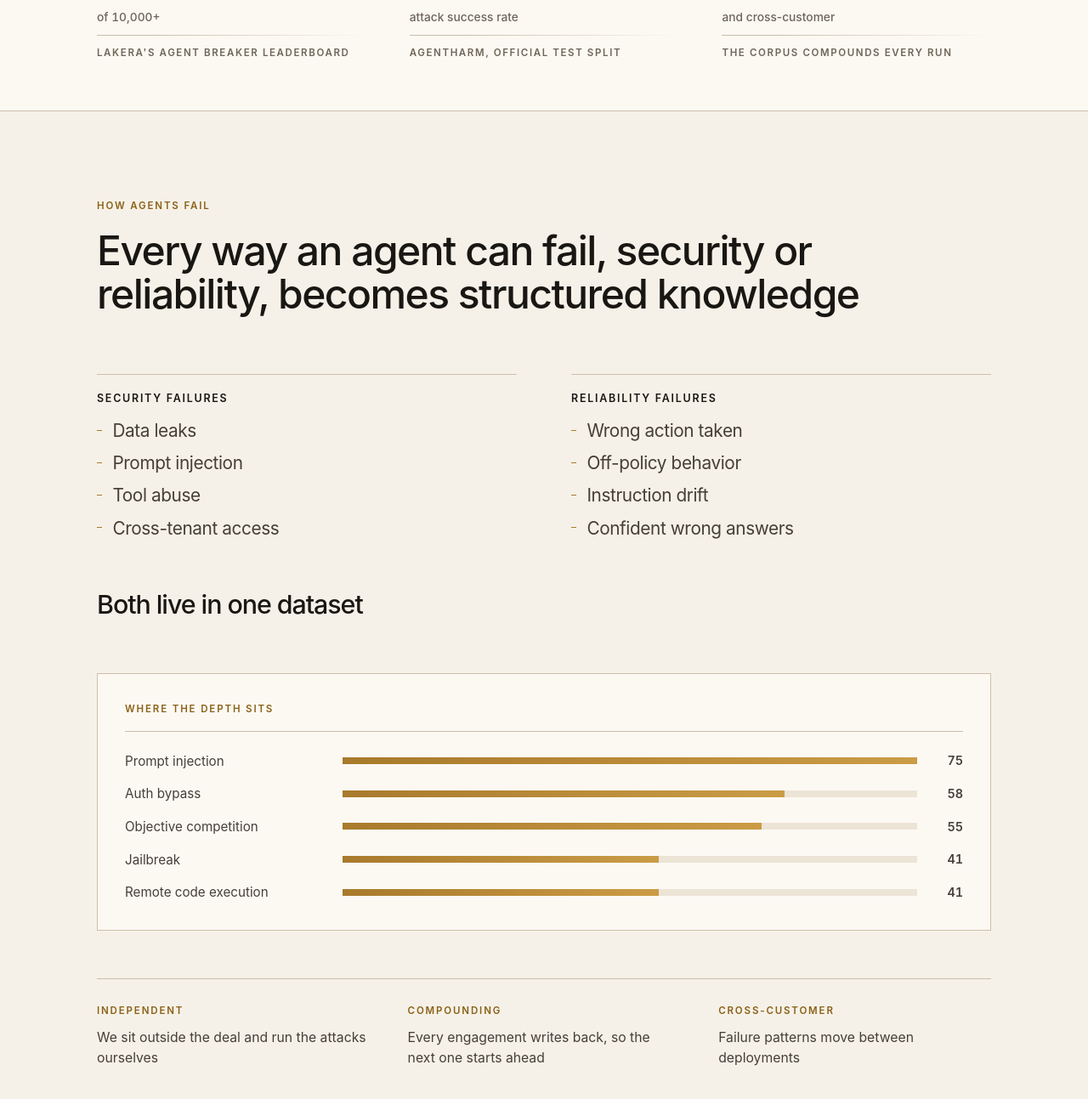
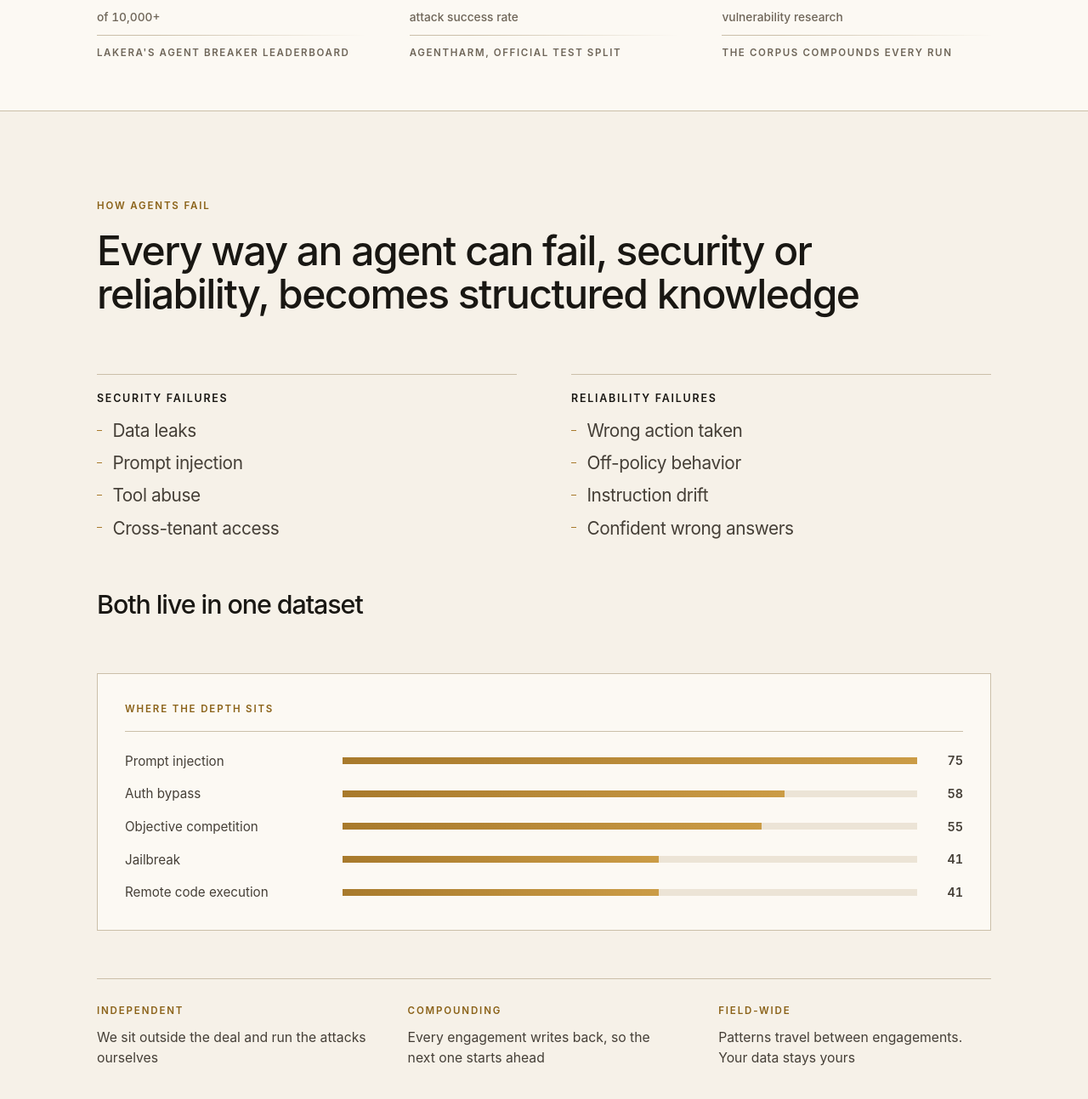
Before and after one commit to MahmoudAbdalla28/bwebsite, an Astro site: page / in a window 1280 px wide. Shown: the part 1370-2663 px from the top of the page at 85% size. Built offline with nearby package versions, Linux system fonts and the light colour scheme; Astro itself is replaced by a stand-in of ours.

Commit message:
kill 'cross-customer' from public copy
it reads to a prospect as 'you are giving my data to other customers', which is
the opposite of the trust we need. the third proof slot goes back to
'vulnerability research', and the property is now 'field-wide: patterns travel
between engagements, your data stays yours'.

cross-customer stays the internal positioning word. it is not site copy.

```diff
--- a/src/components/HowAgentsFail.astro
+++ b/src/components/HowAgentsFail.astro
@@ -15,7 +15,7 @@ const reliability = [
 const properties = [
   { term: 'Independent', def: 'We sit outside the deal and run the attacks ourselves' },
   { term: 'Compounding', def: 'Every engagement writes back, so the next one starts ahead' },
-  { term: 'Cross-customer', def: 'Failure patterns move between deployments' },
+  { term: 'Field-wide', def: 'Patterns travel between engagements. Your data stays yours' },
 ]
 ---
 
--- a/src/components/ProofBand.astro
+++ b/src/components/ProofBand.astro
@@ -30,7 +30,7 @@ const proof = [
           </svg>
           Continuous
         </span>
-        <span class="scale">and cross-customer</span>
+        <span class="scale">vulnerability research</span>
       </p>
       <hr class="rule" />
       <p class="label">The corpus compounds every run</p>
```
